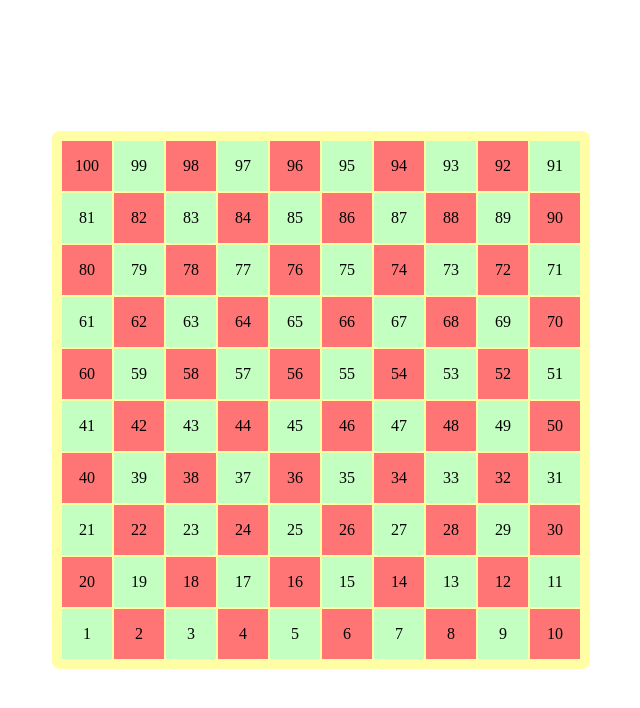
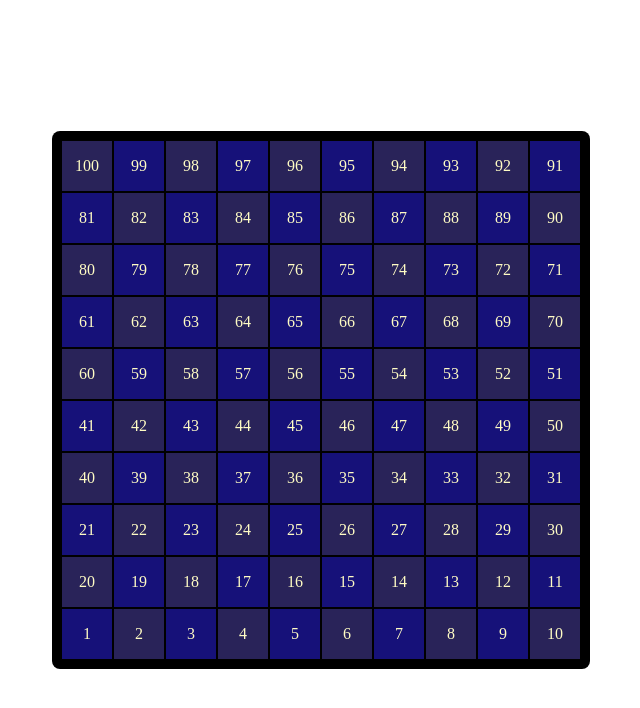
Before and after one commit to jvstingit/SnakesAndLadders, a plain HTML site: page index.html in a window 1280 px wide. Shown: the whole page, without its empty margins (319-959 px from the left). Drawn offline with Linux system fonts and the light colour scheme; files that its build step writes are made by us from their sources.

Commit message:
New Colours for Board
changed the colour palette for the board to match the theme of the game

```diff
--- a/styles.css
+++ b/styles.css
@@ -11,7 +11,7 @@ body {
   display: grid;
   grid-template-columns: repeat(10, 50px);
   grid-template-rows: repeat(10, 50px);
-  background-color: #fffea5;
+  background-color: black;
   padding: 10px;
   border-radius: 8px;
   border-color: antiquewhite;
@@ -24,14 +24,15 @@ body {
   display: flex;
   justify-content: center;
   align-items: center;
+  color: #fffcc4;
 }
 
 .square-odd {
-  background-color: #c2ffc1;
+  background-color: #161179;
   border-color: black;
 }
 
 .square-even {
-  background-color: #ff7575;
+  background-color: #292359;
   border-color: black;
 }
```
